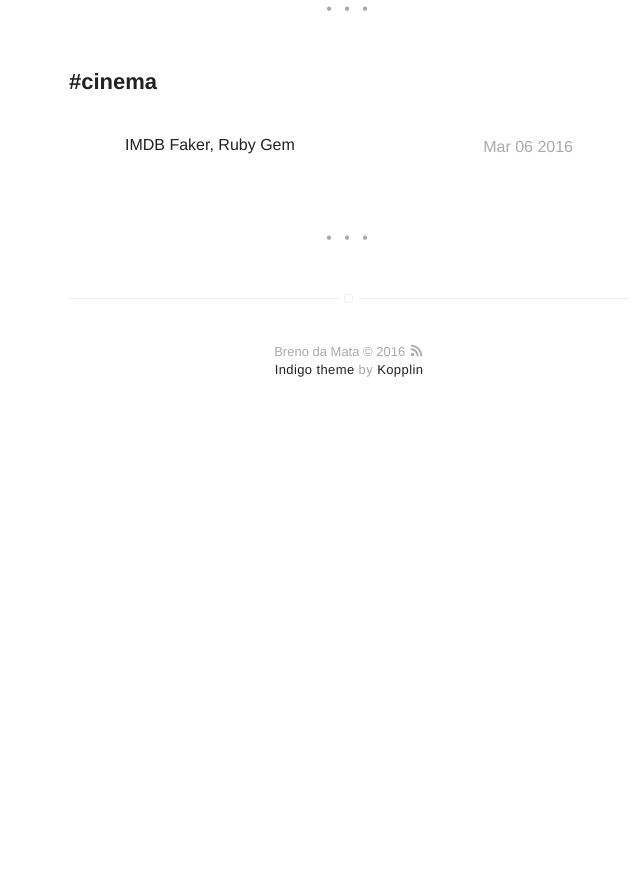
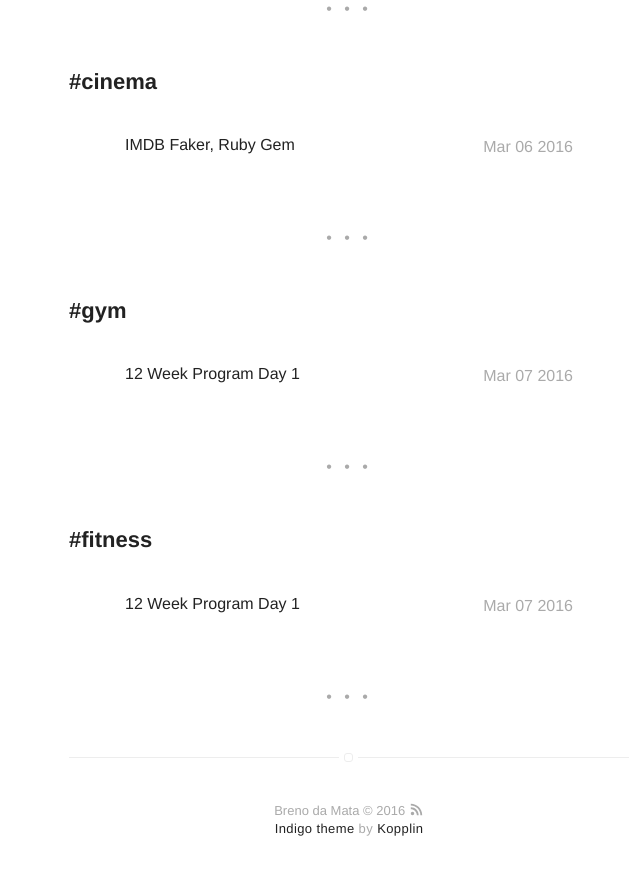
Before and after one commit to brenodamata/old_page, a Jekyll site: the page built from tags.html, in a window 1280 px wide and 900 px high, scrolled down 2334 px. Shown: the top 875 px of the window, without its empty margins (291-931 px from the left). Built offline with Jekyll 4.4.1, drawn with Linux system fonts in a browser that asks for light colours; before the commit the page ends 2775 px from its top, so only the background shows below that; part of the change alters nothing that is shown.

Commit message:
add blog post 12-week-program-day-1

```diff
--- a/_config.yml
+++ b/_config.yml
@@ -8,8 +8,6 @@ picture: 'assets/images/profile.png'
 
 # Prod URL
 url: http://brenodamata.github.io
-# Dev URL
-# url: http://127.0.0.1:4000/
 
 permalink: /:title/
 
@@ -19,7 +17,7 @@ highlighter: rouge
 analytics-google: 'UA-63980603-1'
 
 # if you don't want comments in your posts, set to false
-disqus: brenodamata
+# disqus: brenodamata
 
 # if you don't have any of social below, comment the line
 # facebook: brenodamata
--- /dev/null
+++ b/_posts/2015-02-24-12-week-program-day-1.markdown
@@ -0,0 +1,106 @@
+---
+title: "12 Week Program Day 1"
+layout: post
+date: 2016-03-07 21:20
+tag:
+- gym
+- fitness
+blog: true
+draft: false
+star: false
+---
+:muscle: <br>
+
+## Day 1:
+
+Energy Level: :battery::battery::battery: <br>
+Self Rating: :eight:
+
+## Stats
+ :clock530: <br>
+
+ * Total Exercises: 10
+ * Total Sets: 36
+ * Total Weight Lifted: 37,460 lbs.
+ * Total Workout Time: 01:29 hr:min
+ * Total Cardio: 00:00 hr:min
+
+
+## Muscles Worked:
+
+ * Quadriceps   :white_check_mark:
+ * Hamstrings   :white_check_mark:
+ * Calves       :white_check_mark:
+ * Abdominals   :white_check_mark:
+ * Cardio       :x:
+
+ [Workout Details](http://bodyspace.bodybuilding.com/workouts/viewworkoutlog/brenodamata/56de13ad0cf254b2d6541cd2).
+
+### Breakdown
+- [:meat_on_bone: Nutrition](#nutrition)
+- [:pill: Supplementation](#supplementation)
+- [:muscle: Current Body Composition](#current-body-composition)
+- [:heartbeat: Activity](#activity-hr)
+- [:zzz: Sleep](#sleep)
+- [:camera: Progress Pics](#pics)
+- [:notebook: Side Notes](#notes)
+
+---
+
+## Nutrition
+
+#### :ocean: Water intake:
+~3 lt
+
+#### :egg: Breakfast:
+:clock930: Two large eggs with low fat cheese. Cup of coffee.
+
+#### :poultry_leg: Lunch:
+:clock1: Lasnga. Piece of chockolate cake :cake:
+
+#### Pre-workout:
+:clock4: Protein Shake: 1 1/2 scoops of Hydro Whey, 5mg of Creatine, 1/2 advocato, 1 tps of peanut butter, 1/4 cup of blueberries, 1 strawberry, 1/2 banna with 2% Milk.
+
+#### Post-worktout:
+:clock7: 1 scoop of Hydro Whey, 5mg of Creatine with 14oz of water.
+
+#### :curry: Dinner:
+:clock930: 1 scoop of Caisine and 1 Banana with 14oz of water. 1 Apple.
+
+## Supplementation
+
+* 3 Multivitamin pills. (breakfast, lunch, dinner)
+* 4 ZMA (bed-time)
+
+## Current Body Composition
+
+Weight: 172.4 lbs <br>
+Bodyfat: 16.3%
+
+![Markdowm Image][weight]
+<figcaption class="caption">Weight graph from Fitbit</figcaption>
+
+## Activity HR
+
+127 BPM - Fatburn Zone :fire:
+
+![Markdowm Image][heart-rate]
+<figcaption class="caption">Heart rate graph from Fitbit</figcaption>
+
+## Sleep
+:zzz: <br>
+TBA
+
+## Pics
+
+:no_entry_sign:
+
+## Notes
+
+1. Switched to Fitbit's Aria scale which has a different method of calculating bodyfat percentage, thus the 6.6% increase.
+2. Workout longer than it should have been. Double check rest time.
+3. Demanding workout.
+
+[weight]: https://ipfs.pics/ipfs/Qmc2UGFKA21U6oATLpvajBSiNQo7DZcproprrRkbXjFXaL
+[lean-vs-fat]: https://ipfs.pics/ipfs/QmbcPCp9TTKmryfnviNfTyf2TeyFNFRUrxhzwMg8o7TfzQ
+[heart-rate]: https://ipfs.pics/ipfs/Qmceq7u4kqAKyq5dzVchSPYcMJtFHWMJp7wkB6HYHWhS6Q
```
Also changed, not shown: 14 other files.
